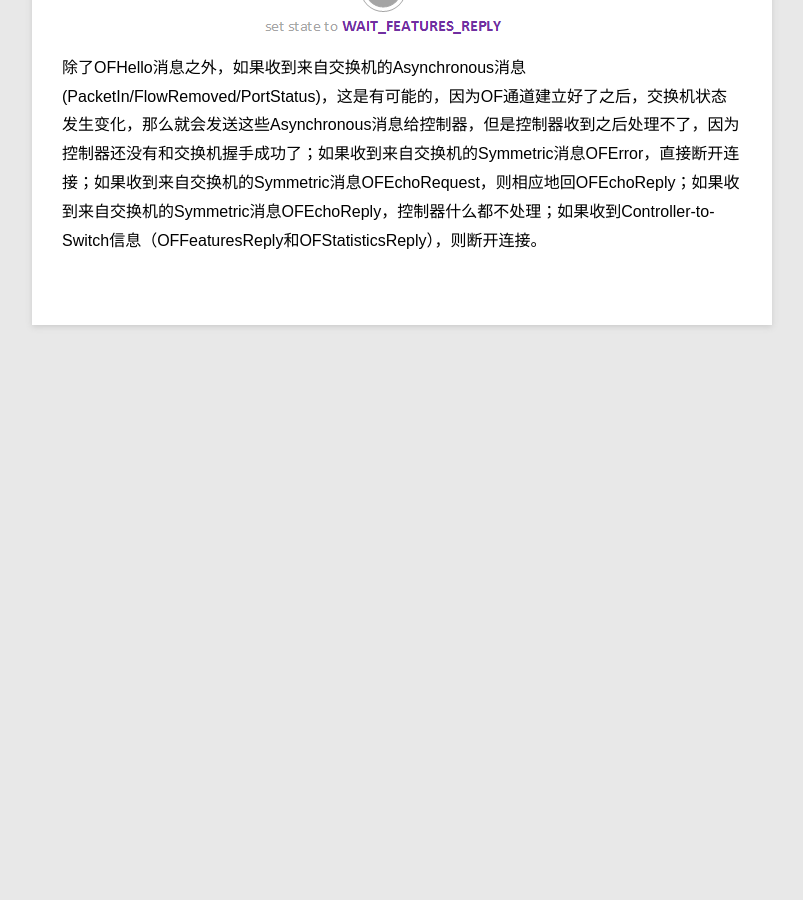
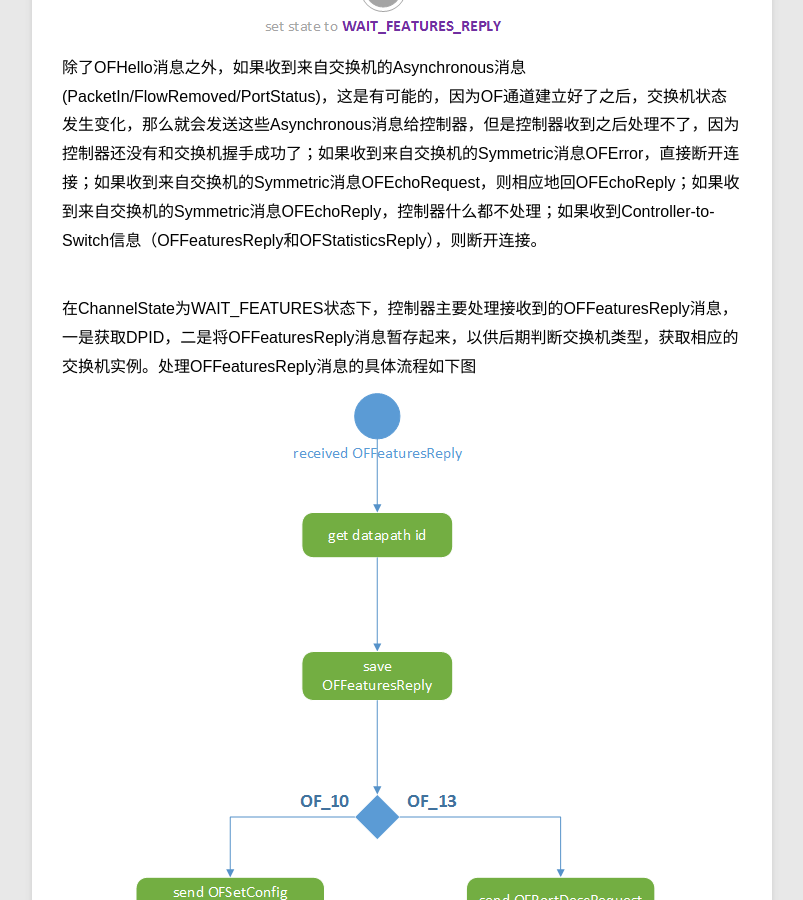
Before and after one commit to KailongLi/kailongli.github.io, a Jekyll site: the page built from _posts/blog/2015-04-08-channel-state.md, in a window 1280 px wide and 900 px high, scrolled down 4395 px. Shown: the whole window, without its empty margins (78-881 px from the left). Built offline with Jekyll 4.4.1, drawn with Linux system fonts in a browser that asks for light colours; Markdown is read by kramdown in place of the engine named in the settings; before the commit the page ends 4800 px from its top, so only the background shows below that.

Commit message:
channel state machine v2

```diff
--- a/_posts/blog/2015-04-08-channel-state.md
+++ b/_posts/blog/2015-04-08-channel-state.md
@@ -107,7 +107,8 @@ description: 分析代码中Channel状态机，状态的变化范围从控制器
 ![WAIT_HELLO_processOFHello](/images/githubpages/WAIT_HELLO_processOFHello.png)
 除了OFHello消息之外，如果收到来自交换机的Asynchronous消息(PacketIn/FlowRemoved/PortStatus)，这是有可能的，因为OF通道建立好了之后，交换机状态发生变化，那么就会发送这些Asynchronous消息给控制器，但是控制器收到之后处理不了，因为控制器还没有和交换机握手成功了；如果收到来自交换机的Symmetric消息OFError，直接断开连接；如果收到来自交换机的Symmetric消息OFEchoRequest，则相应地回OFEchoReply；如果收到来自交换机的Symmetric消息OFEchoReply，控制器什么都不处理；如果收到Controller-to-Switch信息（OFFeaturesReply和OFStatisticsReply），则断开连接。
 
-
+在ChannelState为WAIT_FEATURES状态下，控制器主要处理接收到的OFFeaturesReply消息，一是获取DPID，二是将OFFeaturesReply消息暂存起来，以供后期判断交换机类型，获取相应的交换机实例。处理OFFeaturesReply消息的具体流程如下图
+![WAIT_FEATURES_REPLY_processOFFeaturesReply](/images/githubpages/WAIT_FEATURES_REPLY_processOFFeaturesReply.png)
 
 [netty]:http://www.importnew.com/7669.html "netty"
 [状态机模式]:http://www.importnew.com/7669.html "状态机模式"
```
Also changed, not shown: images/githubpages/WAIT_FEATURES_REPLY_processOFFeaturesReply.png (added).
